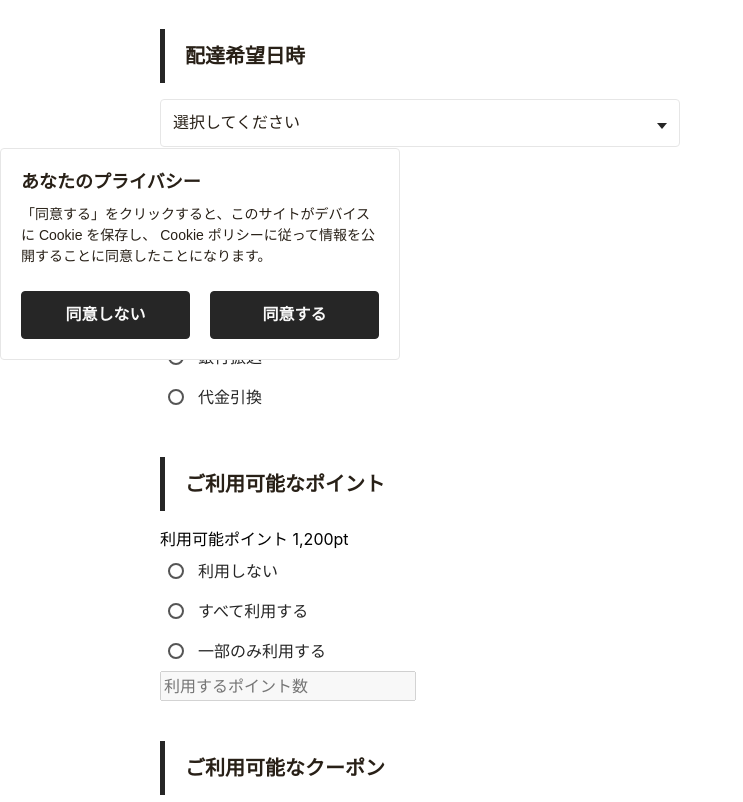
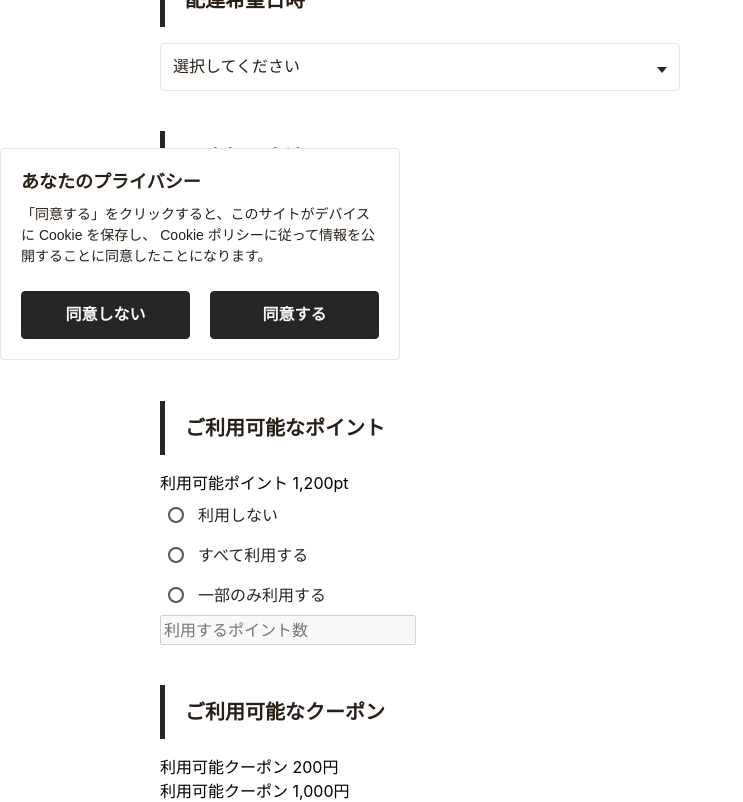
Before and after one commit to Leopard0505/furniture-ec-front-v2, a React (Vite) app: page /checkout in a window 1280 px wide. Shown: the part 440-1242 px from the top of the page, without its empty margins (0-743 px from the left). Built offline with nearby package versions, Linux system fonts and the light colour scheme.

Commit message:
#31 style: レイアウトを修正した

```diff
--- a/src/components/CheckoutCouponAvailable/CheckoutCouponAvailable.module.scss
+++ b/src/components/CheckoutCouponAvailable/CheckoutCouponAvailable.module.scss
@@ -1,4 +1,4 @@
 .wrapper {
   width: var(--container-inner-width-without-cart-summary);
-  margin: 0 auto 40px;
+  margin: 0 auto;
 }
--- a/src/components/CheckoutDeliveryAddress/CheckoutDeliveryAddress.module.scss
+++ b/src/components/CheckoutDeliveryAddress/CheckoutDeliveryAddress.module.scss
@@ -1,6 +1,6 @@
 .wrapper {
   width: var(--container-inner-width-without-cart-summary);
-  margin: 40px auto;
+  margin: 0 auto;
 }
 
 .container {
--- a/src/components/CheckoutDeliveryDateTime/CheckoutDeliveryDateTime.module.scss
+++ b/src/components/CheckoutDeliveryDateTime/CheckoutDeliveryDateTime.module.scss
@@ -1,6 +1,6 @@
 .wrapper {
   width: var(--container-inner-width-without-cart-summary);
-  margin: 0 auto 40px;
+  margin: 0 auto;
 }
 
 .content {
--- a/src/components/CheckoutPaymentMethod/CheckoutPaymentMethod.module.scss
+++ b/src/components/CheckoutPaymentMethod/CheckoutPaymentMethod.module.scss
@@ -1,4 +1,4 @@
 .wrapper {
   width: var(--container-inner-width-without-cart-summary);
-  margin: 0 auto 40px;
+  margin: 0 auto;
 }
--- a/src/components/CheckoutPointAvailable/CheckoutPointAvailable.module.scss
+++ b/src/components/CheckoutPointAvailable/CheckoutPointAvailable.module.scss
@@ -1,4 +1,4 @@
 .wrapper {
   width: var(--container-inner-width-without-cart-summary);
-  margin: 0 auto 40px;
+  margin: 0 auto;
 }
--- a/src/routes/Checkout/Checkout.module.scss
+++ b/src/routes/Checkout/Checkout.module.scss
@@ -1,11 +1,17 @@
 .wrapper {
   width: var(--container-width);
-  margin: 40px auto;
+  margin: 24px auto 120px;
 
   display: flex;
   gap: 56px;
 }
 
+.container {
+  display: flex;
+  flex-direction: column;
+  gap: 40px;
+}
+
 .summary {
-  margin-top: calc(40px + 70px); // margin-top + section title height
+  margin-top: 70px; // section title height
 }
--- a/src/routes/Checkout/Checkout.tsx
+++ b/src/routes/Checkout/Checkout.tsx
@@ -9,7 +9,7 @@ import styles from "./Checkout.module.scss";
 export function Checkout() {
   return (
     <div className={styles.wrapper}>
-      <div>
+      <div className={styles.container}>
         <CheckoutDeliveryAddress />
         <CheckoutDeliveryDateTime />
         <CheckoutPaymentMethod />
```
